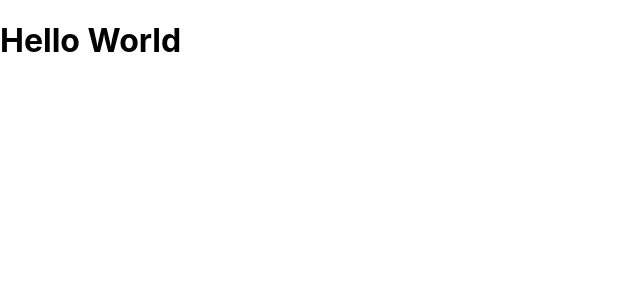
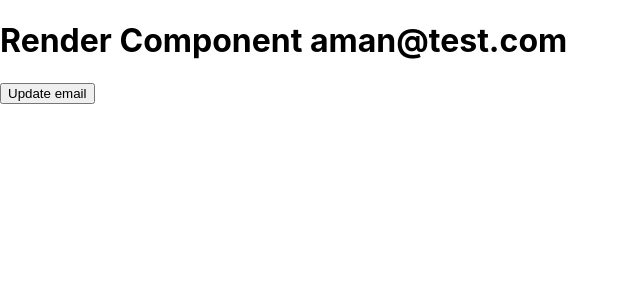
Before and after one commit to pawar789/react-code-step-by-step-youtube, a React (Create React App) app: page / in a window 1280 px wide. Shown: the top 300 px of the page, without its empty margins (0-640 px from the left). Built offline with nearby package versions, Linux system fonts and the light colour scheme.

Commit message:
#23 Render life cycle method

```diff
--- a/src/App.js
+++ b/src/App.js
@@ -1,24 +1,14 @@
 import "./App.css";
 import React, { useState } from "react";
-import Profile from "./Profile";
-import Login from "./Login";
-import Functionprops from "./Functionprop";
-import Members from "./Members";
-class App extends React.Component {
-  constructor() {
-    super();
-    this.state = {
-      data: "aman",
-    };
-  }
-
-  render() {
-    return (
-      <div>
-        <h1>Hello World</h1>
-      </div>
-    );
-  }
+import Render from "./Render";
+function App() {
+  const [name, setName] = useState("aman");
+  return (
+    <div>
+      <Render name={name} />
+      {/* <button onClick={() => setName("pawar")}>Update me</button> */}
+    </div>
+  );
 }
 
 export default App;
--- /dev/null
+++ b/src/Render.js
@@ -0,0 +1,22 @@
+import React from "react";
+
+class Render extends React.Component {
+  constructor() {
+    super();
+    this.state = {
+      email: "aman@test.com",
+    };
+  }
+  render() {
+    console.log("render", this.state.email);
+    return (
+      <div>
+        <h1>Render Component {this.state.email}</h1>
+        <button onClick={() => this.setState({ email: "pawar@test.com" })}>
+          Update email
+        </button>
+      </div>
+    );
+  }
+}
+export default Render;
```
